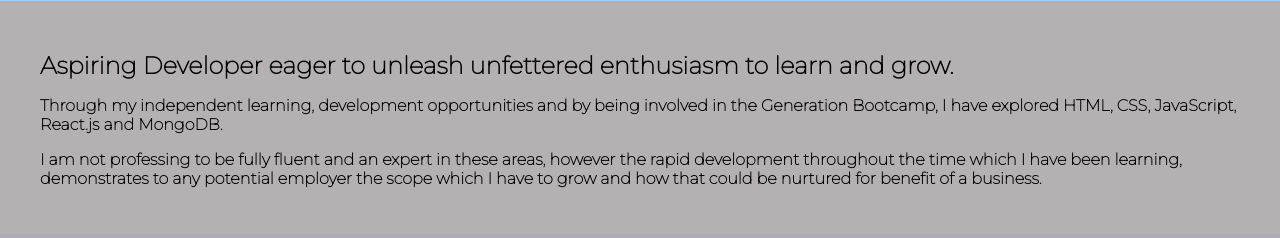
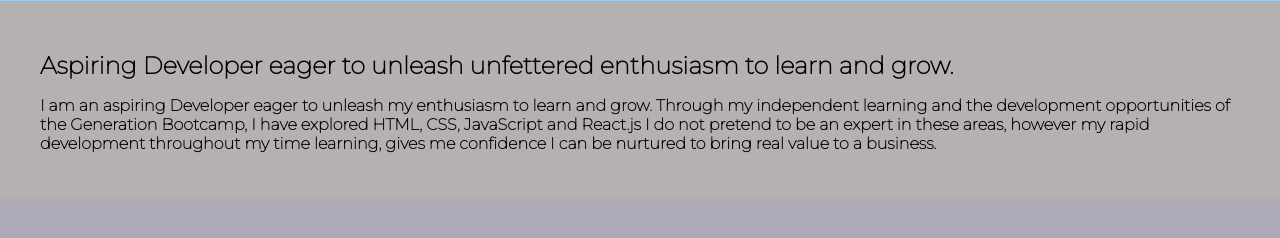
Before and after one commit to dannyh87/portfolio2021, a plain HTML site: page index.html in a window 1280 px wide. Shown: the part 237-475 px from the top of the page. Drawn offline with Linux system fonts and the light colour scheme.

Commit message:
word change Nick

```diff
--- a/index.html
+++ b/index.html
@@ -33,10 +33,12 @@
         <div class='wrap'>
             <h2>Aspiring Developer eager to unleash unfettered enthusiasm to learn and grow. </h2>
             <p>
-                Through my independent learning, development opportunities and by being involved in the Generation Bootcamp, I have explored HTML, CSS, JavaScript, React.js and MongoDB.
+                I am an aspiring Developer eager to unleash my enthusiasm to learn and grow.
+Through my independent learning and the development opportunities of the Generation Bootcamp, I have explored HTML, CSS, JavaScript and React.js
+I do not pretend to be an expert in these areas, however my rapid development throughout my time learning, gives me confidence I can be nurtured to bring real value to a business.
             </p>
             <p>
-                I am not professing to be fully fluent and an expert in these areas, however the rapid development throughout the time which I have been learning, demonstrates to any potential employer the scope which I have to grow and how that could be nurtured for benefit of a business.
+
             </p>
         </div>
     </section>
```
